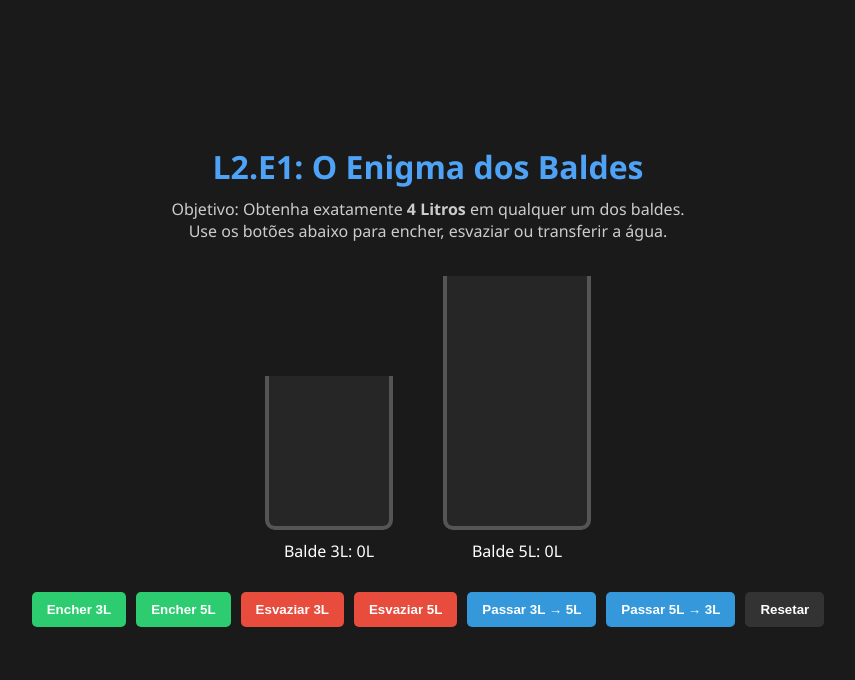
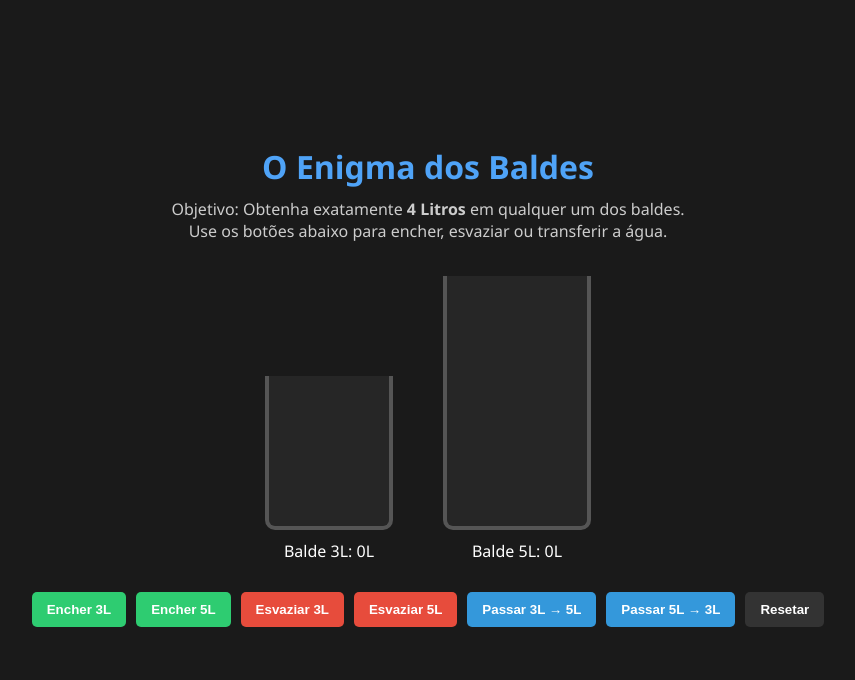
Before and after one commit to brenoboaventura321/Problema-dos-Baldes-Monitoria01, a plain HTML site: page index.html in a window 1280 px wide. Shown: the whole page, without its empty margins (212-1067 px from the left). Drawn offline with Linux system fonts and the light colour scheme.

Commit message:
Remove prefix from header in index.html

```diff
--- a/index.html
+++ b/index.html
@@ -79,7 +79,7 @@
 </head>
 <body>
 
-    <h1>L2.E1: O Enigma dos Baldes</h1>
+    <h1>O Enigma dos Baldes</h1>
     <div class="instructions">
         Objetivo: Obtenha exatamente <b>4 Litros</b> em qualquer um dos baldes.<br>
         Use os botões abaixo para encher, esvaziar ou transferir a água.
```
